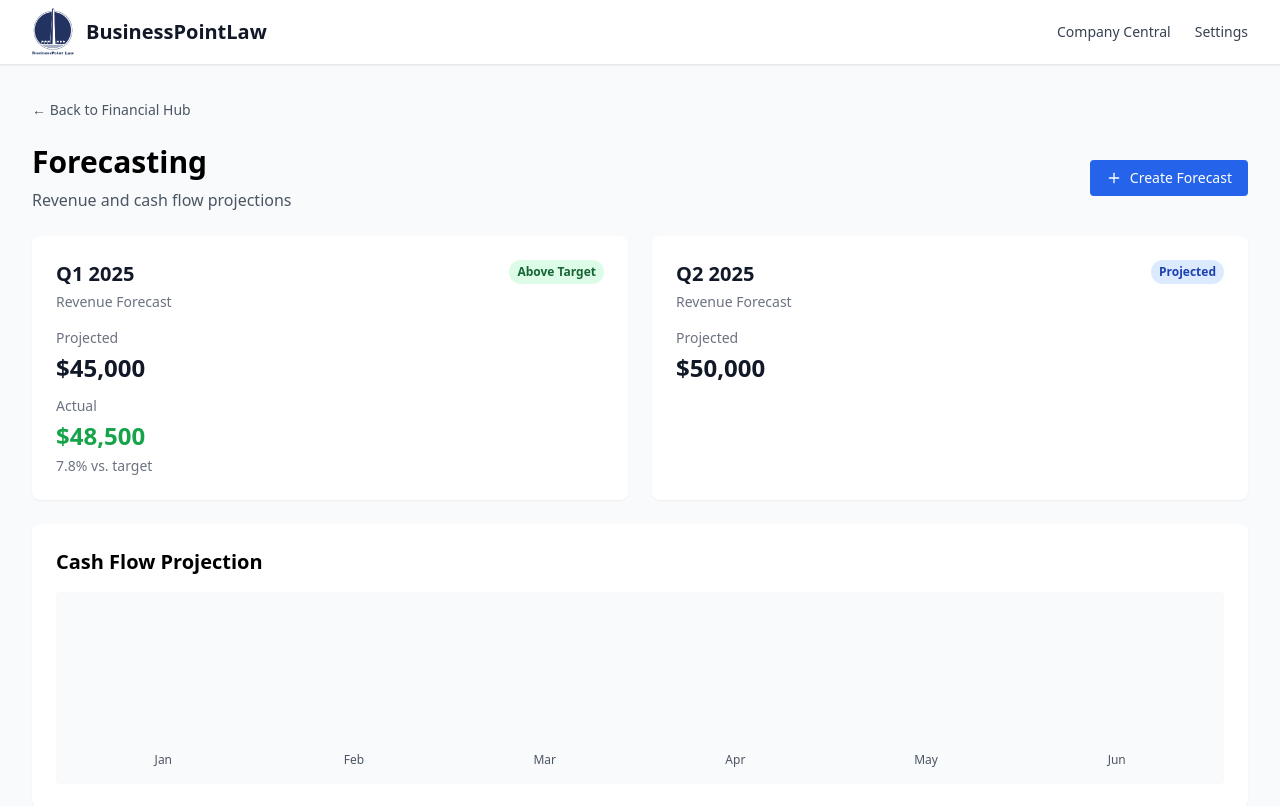
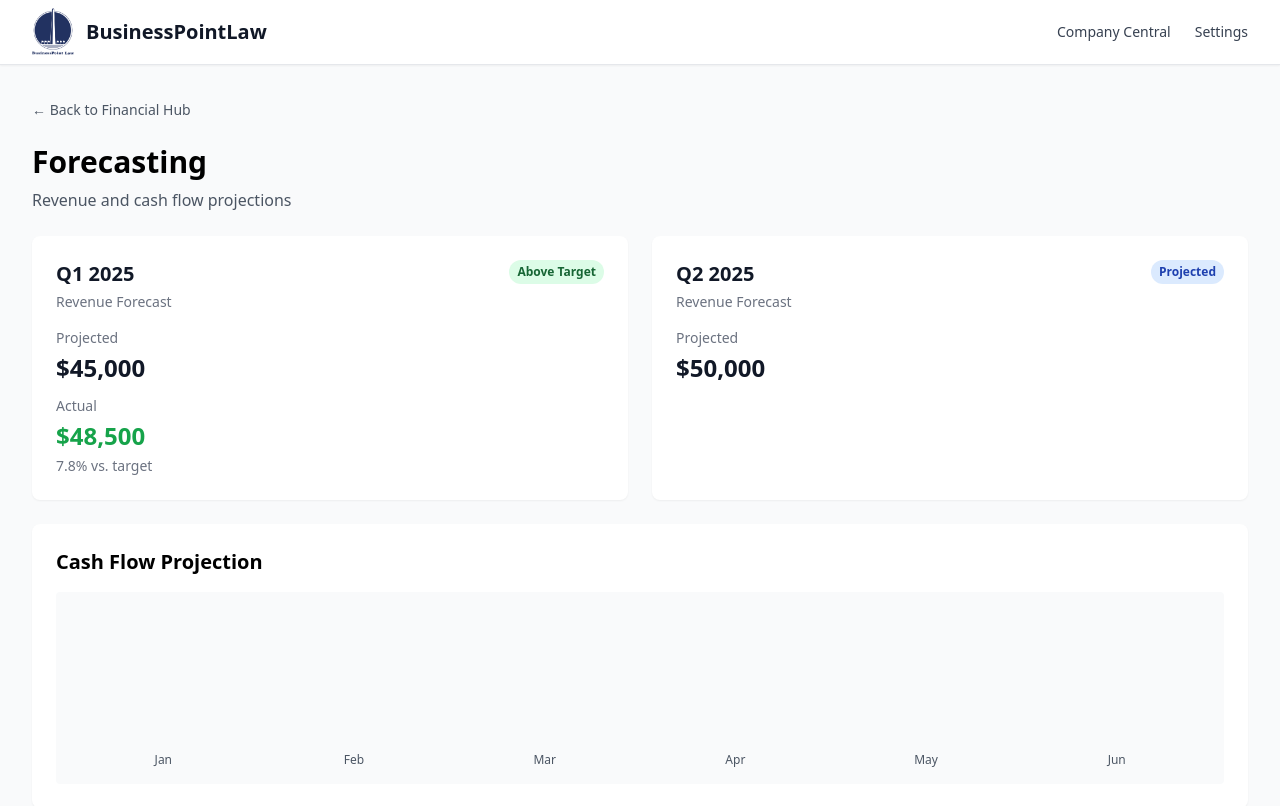
Before and after one commit to Ignite-Strategies/IgniteLegal-frontend, a React (Vite) app: page /financial/forecasting in a window 1280 px wide. Shown: the top 806 px of the page. Built offline with nearby package versions, Linux system fonts and the light colour scheme.

Commit message:
Remove Create Forecast functionality - keep Forecasting page as static demo

```diff
--- a/src/App.jsx
+++ b/src/App.jsx
@@ -14,7 +14,6 @@ import Billing from './pages/Billing';
 import BillingCreate from './pages/BillingCreate';
 import BillingDetail from './pages/BillingDetail';
 import Forecasting from './pages/Forecasting';
-import ForecastingCreate from './pages/ForecastingCreate';
 import FinancialSpends from './pages/FinancialSpends';
 import CrmHub from './pages/CrmHub';
 import CrmList from './pages/CrmList';
@@ -40,7 +39,6 @@ function App() {
           <Route path="/financial/billing/create" element={<BillingCreate />} />
           <Route path="/financial/billing/:id" element={<BillingDetail />} />
           <Route path="/financial/forecasting" element={<Forecasting />} />
-          <Route path="/financial/forecasting/create" element={<ForecastingCreate />} />
           <Route path="/financial/spends" element={<FinancialSpends />} />
           <Route path="/crm-hub" element={<CrmHub />} />
           <Route path="/crm/list" element={<CrmList />} />
--- a/src/pages/Forecasting.jsx
+++ b/src/pages/Forecasting.jsx
@@ -1,5 +1,4 @@
-import { Link, useNavigate } from 'react-router-dom';
-import { Plus, TrendingUp } from 'lucide-react';
+import { Link } from 'react-router-dom';
 
 // Mock forecasting data
 const forecasts = [
@@ -20,7 +19,6 @@ const forecasts = [
 ];
 
 const Forecasting = () => {
-  const navigate = useNavigate();
 
   return (
     <div className="max-w-7xl mx-auto px-4 sm:px-6 lg:px-8 py-8">
@@ -31,18 +29,9 @@ const Forecasting = () => {
         ← Back to Financial Hub
       </Link>
 
-      <div className="flex justify-between items-center mb-6">
-        <div>
-          <h1 className="text-3xl font-bold mb-2">Forecasting</h1>
-          <p className="text-gray-600">Revenue and cash flow projections</p>
-        </div>
-        <Link
-          to="/financial/forecasting/create"
-          className="bg-blue-600 hover:bg-blue-700 text-white px-4 py-2 rounded text-sm font-medium flex items-center gap-2 inline-flex"
-        >
-          <Plus className="h-4 w-4" />
-          Create Forecast
-        </Link>
+      <div className="mb-6">
+        <h1 className="text-3xl font-bold mb-2">Forecasting</h1>
+        <p className="text-gray-600">Revenue and cash flow projections</p>
       </div>
 
       {/* Forecast Cards */}
```
